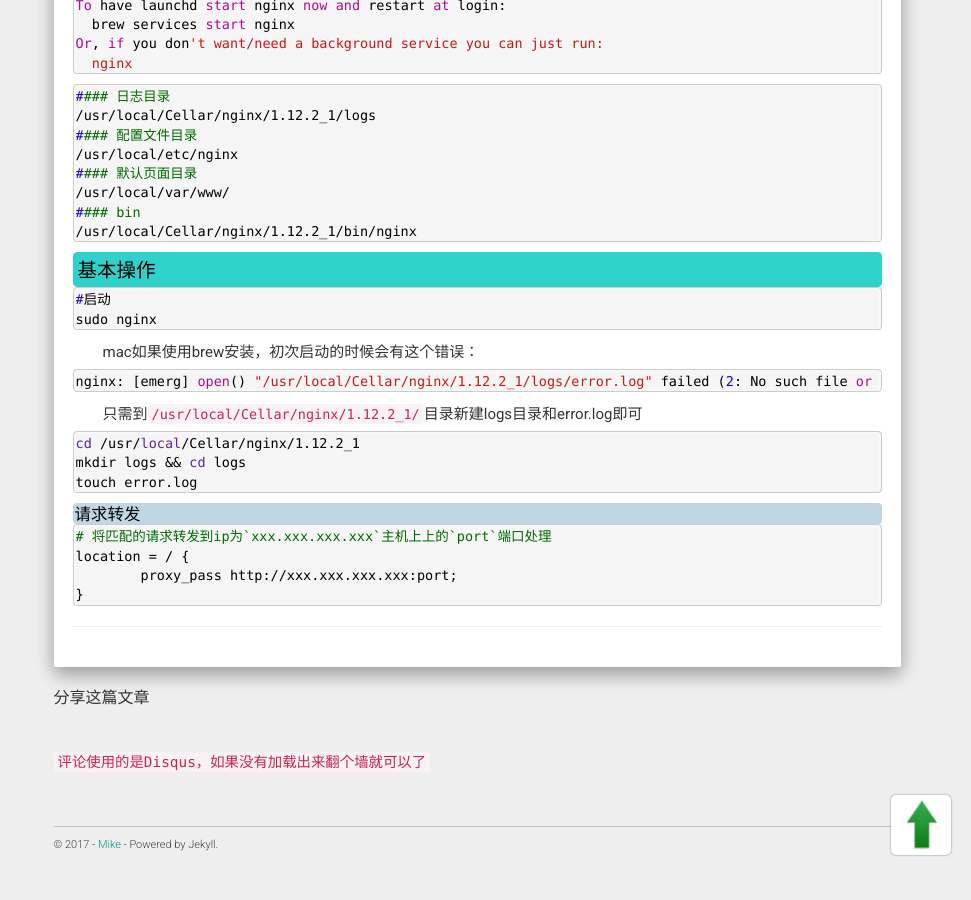
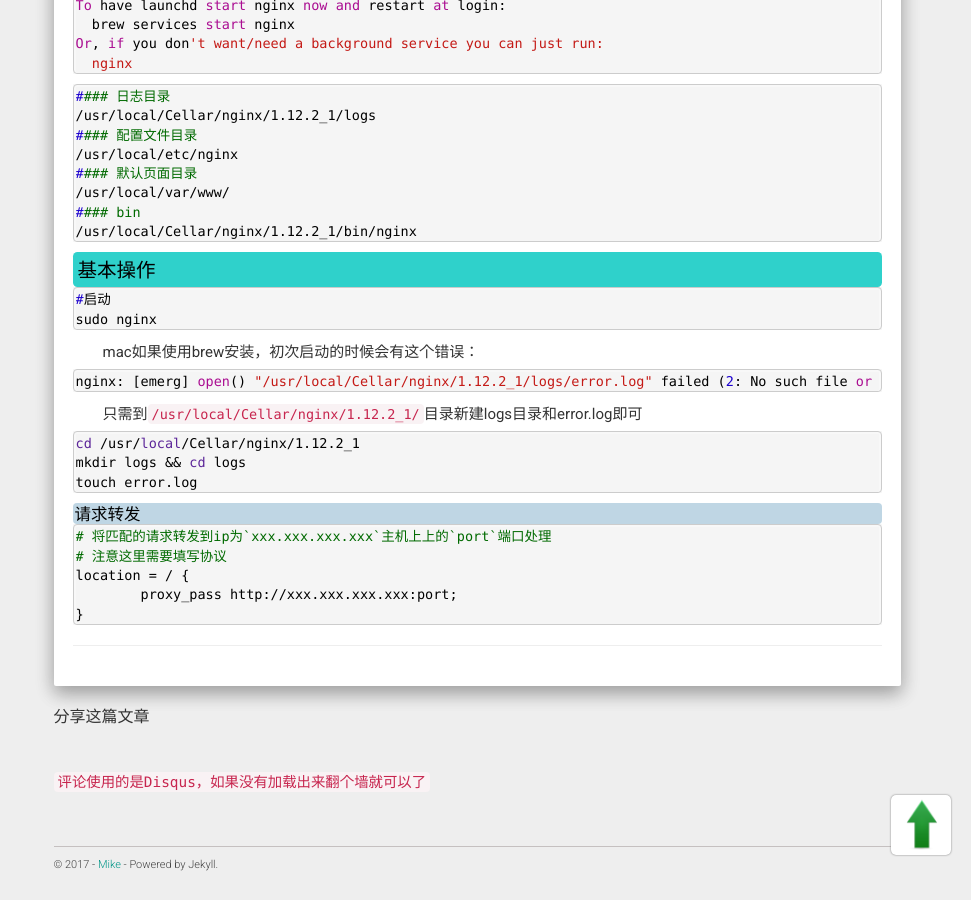
Before and after one commit to iampythoner/iampythoner.github.io, a Jekyll site: the page built from misc/nginx_config.md, in a window 1280 px wide and 900 px high, scrolled down 1511 px. Shown: the whole window, without its empty margins (309-1280 px from the left). Built offline with Jekyll 4.4.1, drawn with Linux system fonts in a browser that asks for light colours; nearby versions of some CDN libraries; comment, search, counter and statistics services are not loaded.

Commit message:
no message

````diff
--- a/misc/nginx_config.md
+++ b/misc/nginx_config.md
@@ -138,6 +138,7 @@ touch error.log
 
 ```
 # 将匹配的请求转发到ip为`xxx.xxx.xxx.xxx`主机上上的`port`端口处理
+# 注意这里需要填写协议
 location = / {
 	proxy_pass http://xxx.xxx.xxx.xxx:port;
 }
````
